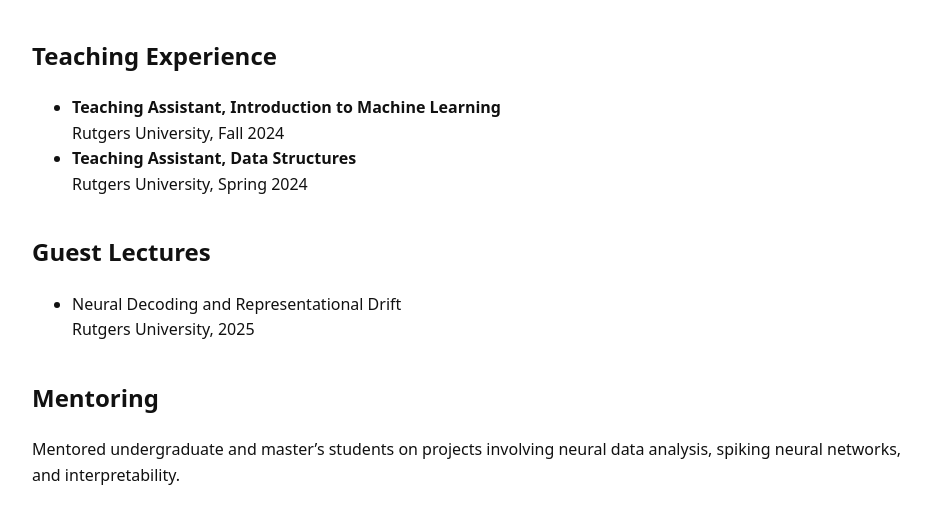
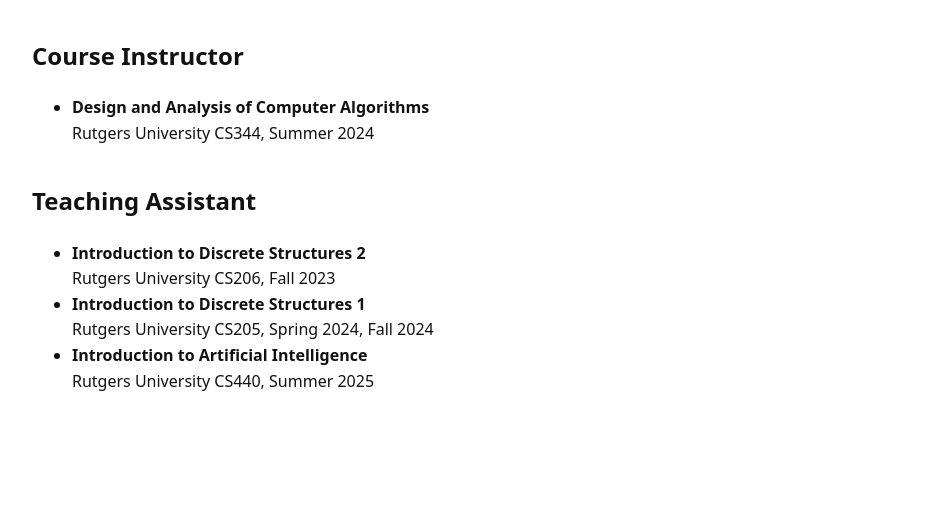
Before and after one commit to jackklawitter/jackklawitter.github.io, a plain HTML site: page teaching.html in a window 1280 px wide. Shown: the part 128-652 px from the top of the page, without its empty margins (158-1089 px from the left). Drawn offline with Linux system fonts and the light colour scheme.

Commit message:
Update teaching experience and course details

```diff
--- a/teaching.html
+++ b/teaching.html
@@ -19,33 +19,31 @@
 </header>
 
 <main>
-  <h2>Teaching Experience</h2>
-
+  <h2>Course Instructor</h2>
   <ul>
     <li>
-      <strong>Teaching Assistant, Introduction to Machine Learning</strong><br>
-      Rutgers University, Fall 2024
+      <strong>Design and Analysis of Computer Algorithms</strong><br>
+      Rutgers University CS344, Summer 2024
+    </li>
+  </ul>
+  <h2>Teaching Assistant</h2>
+  <ul>
+    <li>
+      <strong>Introduction to Discrete Structures 2</strong><br>
+      Rutgers University CS206, Fall 2023
     </li>
 
     <li>
-      <strong>Teaching Assistant, Data Structures</strong><br>
-      Rutgers University, Spring 2024
+      <strong>Introduction to Discrete Structures 1</strong><br>
+      Rutgers University CS205, Spring 2024, Fall 2024
+    </li>
+
+    <li>
+      <strong>Introduction to Artificial Intelligence</strong><br>
+      Rutgers University CS440, Summer 2025
     </li>
   </ul>
 
-  <h2>Guest Lectures</h2>
-  <ul>
-    <li>
-      Neural Decoding and Representational Drift<br>
-      Rutgers University, 2025
-    </li>
-  </ul>
-
-  <h2>Mentoring</h2>
-  <p>
-    Mentored undergraduate and master’s students on projects involving
-    neural data analysis, spiking neural networks, and interpretability.
-  </p>
 </main>
 </body>
 </html>
```
